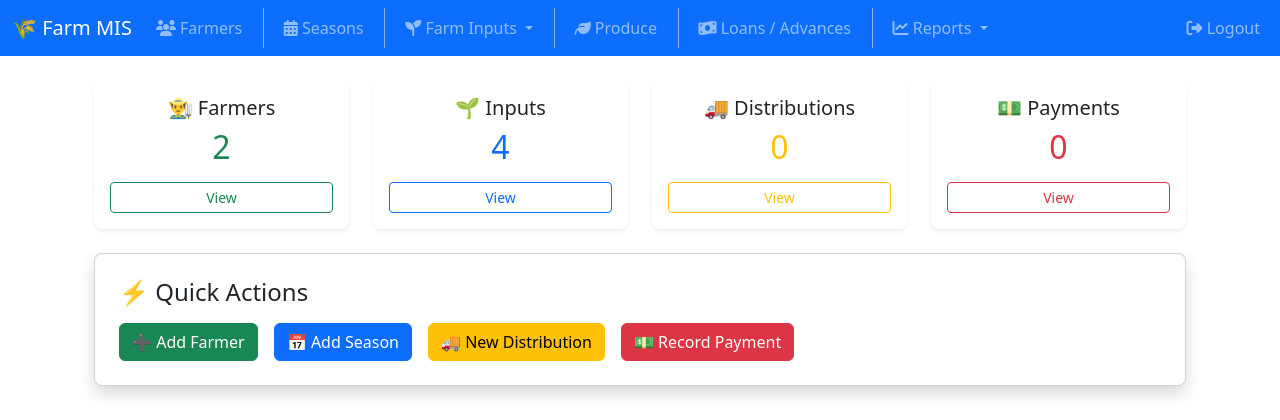
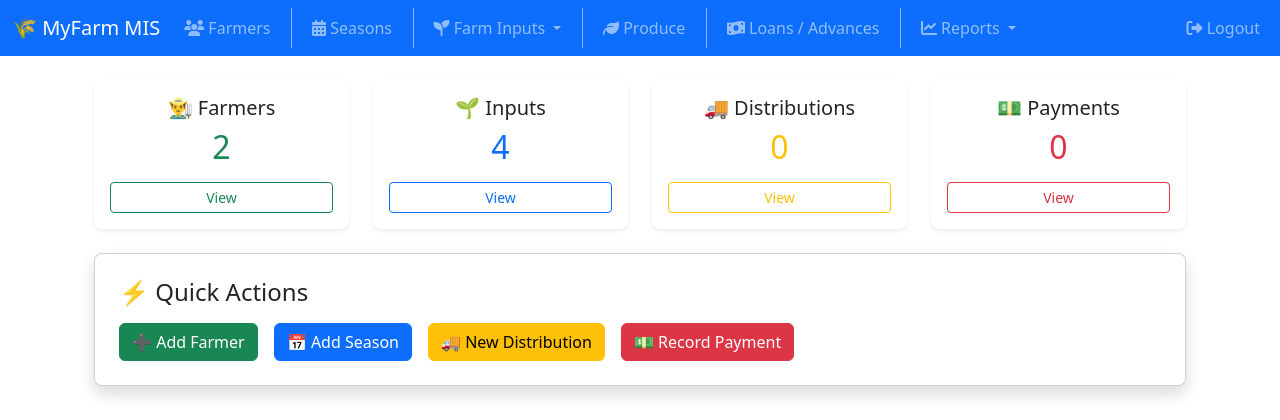
Before and after one commit to cchikaonda/myfarmmis, a Django app: page // in a window 1280 px wide. Shown: the top 420 px of the page. Run offline with Django 5.2, Linux system fonts and the light colour scheme; data comes from the database, SQL or seed files in the repository; data that the repository does not hold is empty; some libraries are stand-ins or nearby versions.

Commit message:
edit App name

```diff
--- a/farmers/templates/base.html
+++ b/farmers/templates/base.html
@@ -19,7 +19,7 @@
     <!-- Navbar -->
     <nav class="navbar navbar-expand-lg navbar-dark bg-primary">
         <div class="container-fluid">
-            <a class="navbar-brand" href="{% url 'dashboard' %}">🌾 Farm MIS</a>
+            <a class="navbar-brand" href="{% url 'dashboard' %}">🌾 MyFarm MIS</a>
             <button class="navbar-toggler" type="button" data-bs-toggle="collapse" data-bs-target="#navbarNav">
                 <span class="navbar-toggler-icon"></span>
             </button>
```
